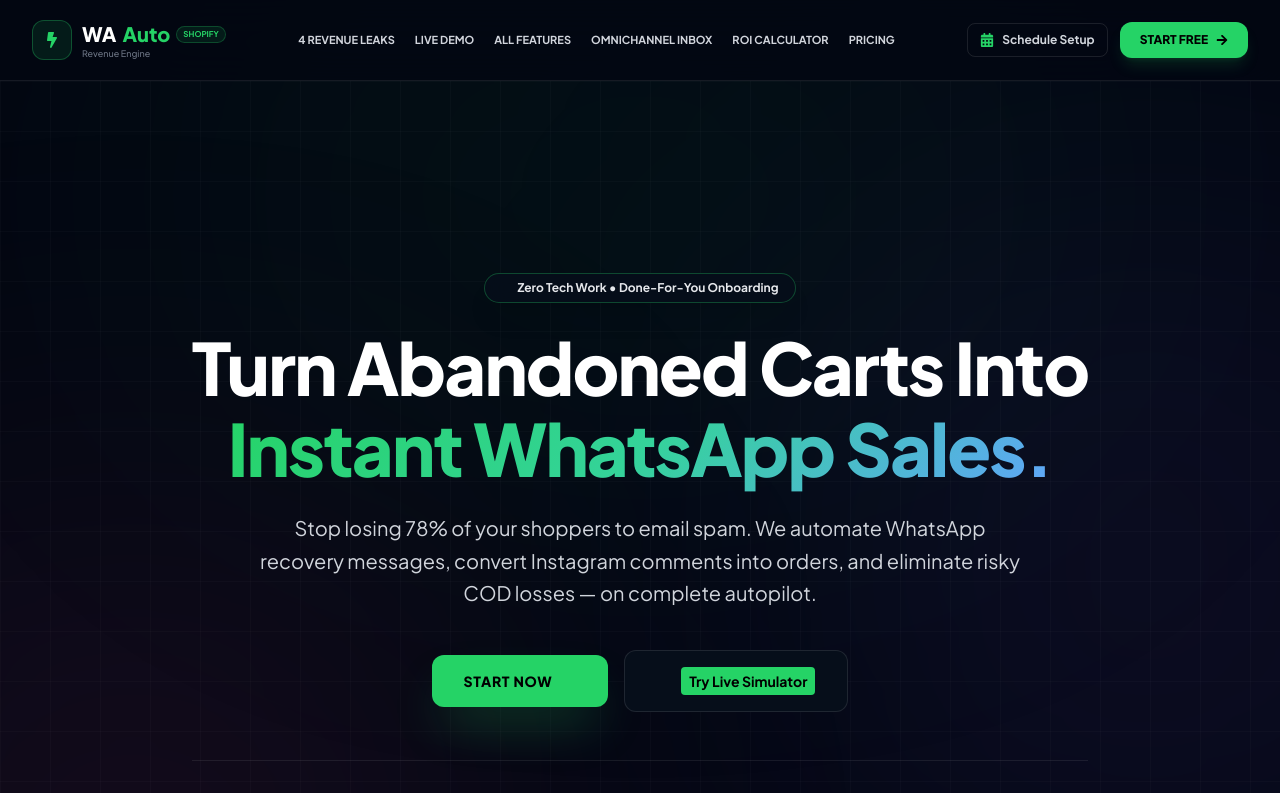
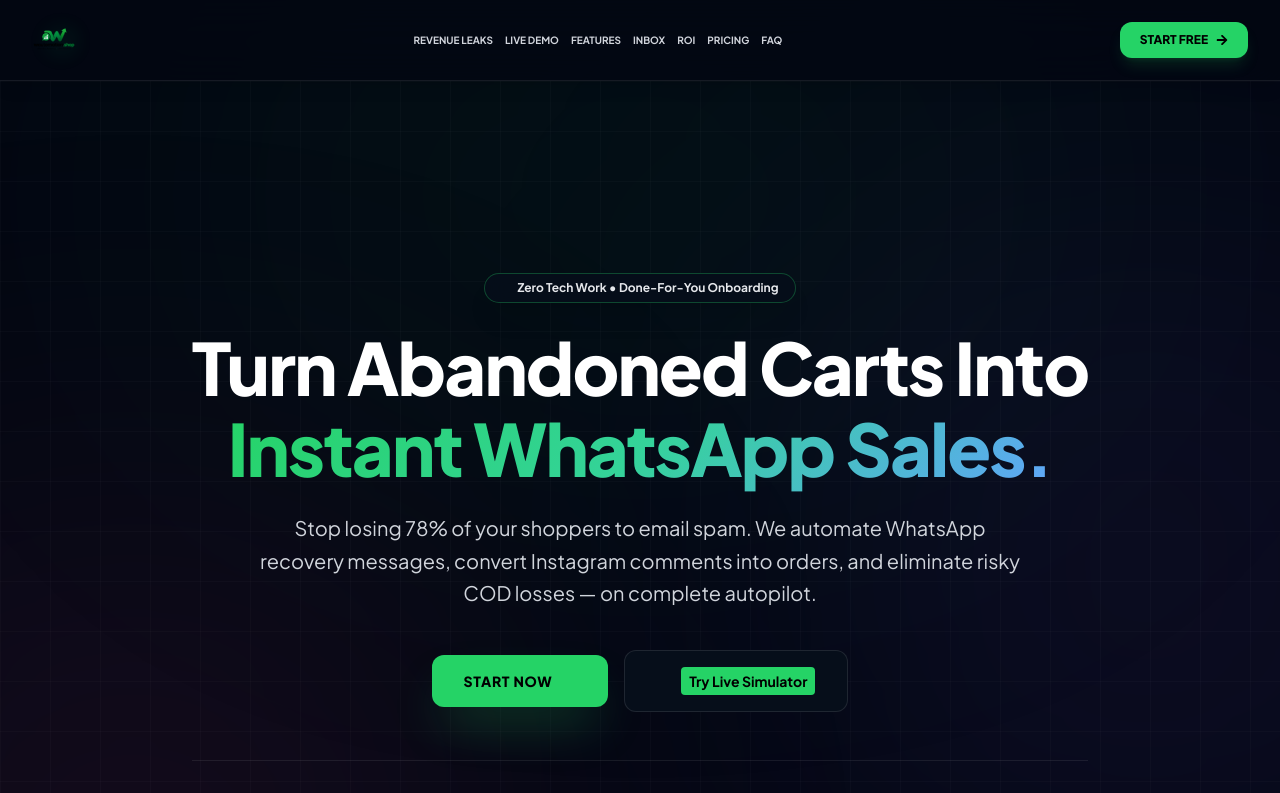
Before and after one commit to Sachin9548/wa-automation, a Next.js app in the folder whatsappsaas/: page / in a window 1280 px wide. Shown: the top 793 px of the page. Built offline with nearby package versions, Linux system fonts and the light colour scheme.

Commit message:
navbar and footer is updated

```diff
--- a/whatsappsaas/src/app/globals.css
+++ b/whatsappsaas/src/app/globals.css
@@ -32,6 +32,31 @@
 @keyframes pulseGlow {
   0% { opacity: 0.3; transform: scale(0.98); }
   100% { opacity: 0.7; transform: scale(1.02); }
+}
+
+.brand-logo-flow::before {
+  content: "";
+  position: absolute;
+  z-index: 0;
+  inset: 18% 8%;
+  border-radius: 999px;
+  background: linear-gradient(105deg, transparent 5%, rgba(37, 211, 102, 0.08) 35%, rgba(37, 211, 102, 0.42) 52%, rgba(16, 185, 129, 0.08) 70%, transparent 95%);
+  background-size: 220% 100%;
+  filter: blur(12px);
+  animation: logoFlow 4.8s ease-in-out infinite;
+  pointer-events: none;
+}
+
+@keyframes logoFlow {
+  0%, 100% { background-position: 100% 50%; opacity: 0.45; }
+  50% { background-position: 0% 50%; opacity: 0.9; }
+}
+
+@media (prefers-reduced-motion: reduce) {
+  .brand-logo-flow::before {
+    animation: none;
+    opacity: 0.55;
+  }
 }
 
 
--- a/whatsappsaas/src/components/Footer.tsx
+++ b/whatsappsaas/src/components/Footer.tsx
@@ -1,7 +1,8 @@
 "use client";
 
 import Link from "next/link";
-import { FaBolt, FaWhatsapp } from "react-icons/fa";
+import Image from "next/image";
+import { FaArrowRight, FaWhatsapp } from "react-icons/fa";
 import { usePathname } from "next/navigation";
 
 const WHATSAPP_URL = "https://wa.me/919421095835";
@@ -19,34 +20,68 @@ const Footer = () => {
 
 
   return (
-    <footer className="border-t border-white/[0.08] bg-app-950 py-7 text-gray-400 sm:py-9">
-      <div className="mx-auto max-w-7xl px-4 sm:px-6 lg:px-8">
-        <div className="flex flex-col items-center justify-between gap-5 text-center sm:flex-row sm:text-left">
-          <Link href="/" className="flex items-center gap-2.5 text-white">
-            <span className="flex h-7 w-7 items-center justify-center rounded-lg bg-brand-wa text-black">
-              <FaBolt aria-hidden="true" className="h-3.5 w-3.5" />
-            </span>
-            <span className="text-sm font-bold">WA-Auto Suite</span>
-            <span className="hidden text-xs text-gray-500 sm:inline">Built for Indian Shopify Stores</span>
-          </Link>
-
-          <nav aria-label="Footer navigation" className="flex flex-wrap items-center justify-center gap-x-5 gap-y-2 text-xs sm:gap-6">
-            <Link href="/#pricing" className="transition hover:text-brand-wa">Pricing</Link>
-            <Link href="/privacy-policy" className="transition hover:text-brand-wa">Privacy Policy</Link>
-            <Link href="/login" className="transition hover:text-brand-wa">Login</Link>
+    <footer className="border-t border-white/[0.08] bg-app-950 text-gray-400">
+      <div className="mx-auto max-w-7xl px-4 py-12 sm:px-6 sm:py-14 lg:px-8">
+        <div className="grid gap-10 sm:grid-cols-2 lg:grid-cols-12 lg:gap-8">
+          <div className="sm:col-span-2 lg:col-span-5">
+            <Link href="/" className="brand-logo-flow relative inline-flex" aria-label="WA-Auto home">
+              <Image
+                src="/wa-logo.png"
+                alt="WA-Auto"
+                width={260}
+                height={86}
+                className="relative z-10 h-10 w-auto object-contain sm:h-12"
+              />
+            </Link>
+            <p className="mt-4 max-w-sm text-sm leading-6 text-gray-400">
+              Recover Shopify revenue with WhatsApp automation, customer messaging, and campaign tools built for growing stores.
+            </p>
             <a
               href={WHATSAPP_URL}
               target="_blank"
               rel="noreferrer"
-              className="inline-flex items-center gap-1.5 text-brand-wa transition hover:text-emerald-300"
+              className="mt-5 inline-flex items-center gap-2 rounded-lg border border-brand-wa/25 bg-brand-wa/5 px-3.5 py-2.5 text-sm font-semibold text-brand-wa transition hover:border-brand-wa/50 hover:bg-brand-wa/10"
             >
-              <FaWhatsapp aria-hidden="true" className="h-3.5 w-3.5" /> Contact
+              <FaWhatsapp aria-hidden="true" className="h-4 w-4" /> Chat with our team
             </a>
-          </nav>
+          </div>
+
+          <div className="lg:col-span-2">
+            <h2 className="mb-4 text-xs font-bold uppercase text-white">Platform</h2>
+            <nav aria-label="Platform links" className="flex flex-col items-start gap-3 text-sm">
+              <Link href="/#deep-features" className="transition hover:text-brand-wa">Features</Link>
+              <Link href="/#simulator" className="transition hover:text-brand-wa">Live simulator</Link>
+              <Link href="/#inbox" className="transition hover:text-brand-wa">Omnichannel inbox</Link>
+              <Link href="/#calculator" className="transition hover:text-brand-wa">ROI calculator</Link>
+            </nav>
+          </div>
+
+          <div className="lg:col-span-2">
+            <h2 className="mb-4 text-xs font-bold uppercase text-white">Explore</h2>
+            <nav aria-label="Explore links" className="flex flex-col items-start gap-3 text-sm">
+              <Link href="/#leaks" className="transition hover:text-brand-wa">Revenue leaks</Link>
+              <Link href="/#how-it-works" className="transition hover:text-brand-wa">How it works</Link>
+              <Link href="/#pricing" className="transition hover:text-brand-wa">Pricing</Link>
+              <Link href="/#faq" className="transition hover:text-brand-wa">FAQs</Link>
+            </nav>
+          </div>
+
+          <div className="lg:col-span-3">
+            <h2 className="mb-4 text-xs font-bold uppercase text-white">Get Started</h2>
+            <nav aria-label="Account and policy links" className="flex flex-col items-start gap-3 text-sm">
+              <Link href="https://www.wautomation.shop/signup" className="inline-flex items-center gap-2 text-brand-wa transition hover:text-emerald-300">
+                Create an account <FaArrowRight aria-hidden="true" className="h-3 w-3" />
+              </Link>
+              <Link href="/login" className="transition hover:text-brand-wa">Log in</Link>
+              <Link href="/privacy-policy" className="transition hover:text-brand-wa">Privacy policy</Link>
+              <a href={WHATSAPP_URL} target="_blank" rel="noreferrer" className="transition hover:text-brand-wa">Contact support</a>
+            </nav>
+          </div>
         </div>
 
-        <div className="mt-6 border-t border-white/[0.08] pt-5 text-center text-[11px] text-gray-500 sm:text-left">
-          &copy; {new Date().getFullYear()} WA-Auto. All rights reserved.
+        <div className="mt-10 flex flex-col gap-3 border-t border-white/[0.08] pt-5 text-xs text-gray-500 sm:flex-row sm:items-center sm:justify-between">
+          <p>&copy; {new Date().getFullYear()} WA-Auto. All rights reserved.</p>
+          <p>Built for Indian Shopify stores.</p>
         </div>
       </div>
     </footer>
--- a/whatsappsaas/src/components/Navbar.tsx
+++ b/whatsappsaas/src/components/Navbar.tsx
@@ -1,10 +1,10 @@
 "use client";
 import Link from "next/link";
+import Image from "next/image";
 import { useState } from "react";
 import {
   FaArrowRight,
   FaBars,
-  FaBolt,
   FaCalendarAlt,
   FaChevronRight,
   FaTimes,
@@ -15,12 +15,13 @@ import { usePathname, useRouter } from "next/navigation";
 const SIGNUP_URL = "https://www.wautomation.shop/signup";
 const WHATSAPP_URL = "https://wa.me/919421095835";
 const navigationItems = [
-  { label: "4 Revenue Leaks", href: "#leaks" },
+  { label: "Revenue Leaks", href: "#leaks" },
   { label: "Live Demo", href: "#simulator" },
-  { label: "All Features", href: "#deep-features" },
-  { label: "Omnichannel Inbox", href: "#inbox" },
-  { label: "ROI Calculator", href: "#calculator" },
+  { label: "Features", href: "#deep-features" },
+  { label: "Inbox", href: "#inbox" },
+  { label: "ROI", href: "#calculator" },
   { label: "Pricing", href: "#pricing" },
+  { label: "FAQ", href: "#faq" },
 ];
 
 const Navbar = () => {
@@ -58,7 +59,7 @@ const Navbar = () => {
         className={
           mobile
             ? "flex items-center justify-between rounded-lg px-3 py-3 text-sm font-semibold text-gray-300 transition hover:bg-white/5 hover:text-brand-wa"
-            : "whitespace-nowrap text-[11px] font-bold uppercase text-gray-300 transition hover:text-brand-wa"
+            : "whitespace-nowrap text-[10px] font-bold uppercase text-gray-300 transition hover:text-brand-wa 2xl:text-[11px]"
         }
       >
         {item.label}
@@ -67,22 +68,22 @@ const Navbar = () => {
     ));
 
   return (
-    <header className="sticky top-0 z-50 border-b border-white/[0.08] bg-app-950/90 text-white backdrop-blur-xl">
+    <header className="sticky top-0 z-50 border-b border-white/[0.08] bg-app-950/90 text-white shadow-lg shadow-black/10 backdrop-blur-xl">
       <div className="mx-auto flex h-16 max-w-7xl items-center justify-between gap-4 px-4 sm:h-20 sm:px-6 lg:px-8">
-        <Link href="/" className="group flex shrink-0 items-center gap-2.5" onClick={() => setIsMenuOpen(false)}>
-          <span className="flex h-9 w-9 items-center justify-center rounded-xl border border-brand-wa/30 bg-brand-wa/10 text-brand-wa transition group-hover:bg-brand-wa group-hover:text-black sm:h-10 sm:w-10">
-            <FaBolt aria-hidden="true" className="h-4 w-4" />
-          </span>
-          <span className="flex flex-col leading-tight">
-            <span className="flex items-center gap-1.5 text-lg font-black sm:text-xl">
-              WA<span className="text-brand-wa">Auto</span>
-              <span className="rounded-full border border-brand-wa/25 bg-brand-wa/10 px-1.5 py-0.5 text-[8px] font-bold text-brand-wa">SHOPIFY</span>
-            </span>
-            <span className="text-[9px] font-medium text-gray-500">Revenue Engine</span>
+        <Link href="/" className="group flex h-12 shrink-0 items-center" onClick={() => setIsMenuOpen(false)} aria-label="WA-Auto home">
+          <span className="brand-logo-flow relative inline-flex items-center">
+            <Image
+              src="/wa-logo.png"
+              alt="WA-Auto"
+              width={240}
+              height={80}
+              priority
+              className="relative z-10 h-9 w-auto object-contain transition-transform duration-300 group-hover:scale-[1.03] sm:h-11"
+            />
           </span>
         </Link>
 
-        <nav aria-label="Main navigation" className="hidden items-center gap-5 xl:flex">
+        <nav aria-label="Main navigation" className="hidden items-center gap-3 xl:flex 2xl:gap-4">
           {sectionLinks()}
         </nav>
 
@@ -90,7 +91,7 @@ const Navbar = () => {
           <a
             href="#pricing"
             onClick={handleSectionClick}
-            className="hidden items-center gap-2 rounded-lg border border-white/10 px-3 py-2 text-xs font-bold text-gray-300 transition hover:border-brand-wa/30 hover:text-white xl:inline-flex"
+            className="hidden items-center gap-2 rounded-lg border border-white/10 px-3 py-2 text-xs font-bold text-gray-300 transition hover:border-brand-wa/30 hover:text-white 2xl:inline-flex"
           >
             <FaCalendarAlt aria-hidden="true" className="h-3.5 w-3.5 text-brand-wa" />
             Schedule Setup
@@ -116,7 +117,7 @@ const Navbar = () => {
       </div>
 
       {isMenuOpen && (
-        <div id="mobile-navigation" className="border-t border-white/10 bg-app-950 px-4 py-4 shadow-xl lg:hidden">
+          <div id="mobile-navigation" className="border-t border-white/10 bg-app-950 px-4 py-4 shadow-xl lg:hidden">
           <nav aria-label="Mobile navigation" className="flex flex-col">
             {sectionLinks(true)}
           </nav>
```
